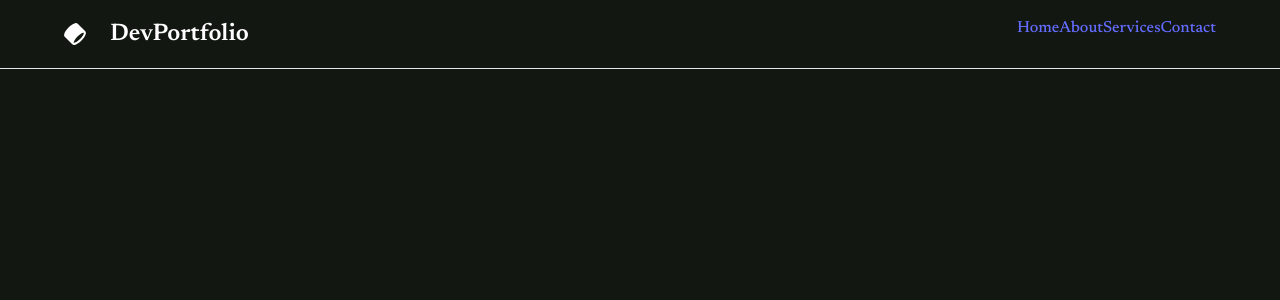
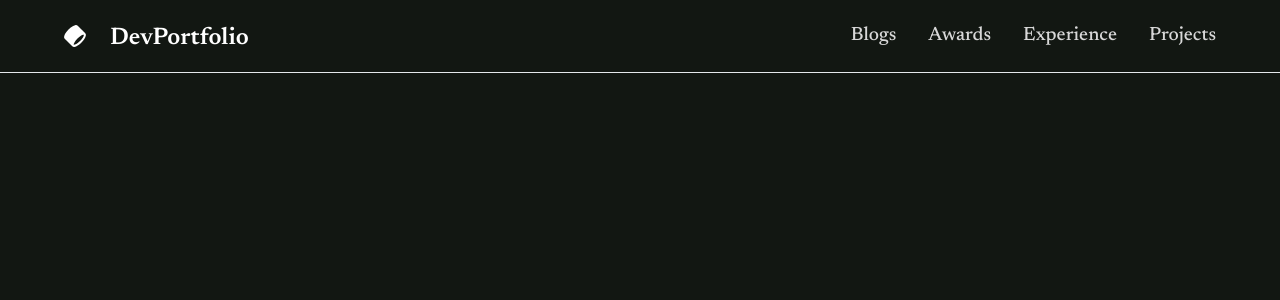
Before and after one commit to Complinator/Portfolio, a React (Vite) app: page / in a window 1280 px wide. Shown: the top 300 px of the page. Built offline with nearby package versions, Linux system fonts and the light colour scheme.

Commit message:
Improved navbar links
Added css and modified the code

```diff
--- a/src/App.jsx
+++ b/src/App.jsx
@@ -19,7 +19,7 @@ function App() {
       <Router>
         <Navbar />
         <Routes>
-          <Route path="/home" element={<Home />} />
+          <Route path="/" element={<Home />} />
           <Route path="/about" element={<About />} />
           <Route path="/awards" element={<Awards />} />
           <Route path="/blog" element={<Blog />} />
--- a/src/components/layout/Navbar.css
+++ b/src/components/layout/Navbar.css
@@ -17,4 +17,19 @@
 .navbar-title {
     font-size: 1.5rem;
     font-weight: 600;
+    color: #fff;
+    padding-top: 4px;
 }
+
+.navbar-links {
+    display: flex;
+    flex-direction: row;
+    gap: 2rem;
+    align-items: center;
+}
+
+.navbar-links a {
+    color: #d8d8d8;
+    font-size: 1.2rem;
+    height: fit-content;
+}
--- a/src/components/layout/Navbar.jsx
+++ b/src/components/layout/Navbar.jsx
@@ -1,19 +1,20 @@
 import "./Navbar.css";
+import { Link } from "react-router-dom";
 
 function Navbar() {
     return(
         <div className="navbar">
-            <div className="navbar-logo">
-                <img src="/src/assets/Logos/Content/Portfolio.svg" alt="Logo" height="22px" />
-                <div className="navbar-title">
-                    <span>DevPortfolio</span>
-                </div>
-            </div>
+            <Link to="/" className="navbar-logo">
+                    <img src="/src/assets/Logos/Content/Portfolio.svg" alt="Logo" height="22px" />
+                    <div className="navbar-title">
+                        <span>DevPortfolio</span>
+                    </div>
+            </Link>
             <div className="navbar-links">
-                <a href="#home">Home</a>
-                <a href="#about">About</a>
-                <a href="#services">Services</a>
-                <a href="#contact">Contact</a>
+                <Link to="/blogs">Blogs</Link>
+                <Link to="/awards">Awards</Link>
+                <Link to="/experience">Experience</Link>
+                <Link to="/projects">Projects</Link>
             </div>
         </div>
     );
```
